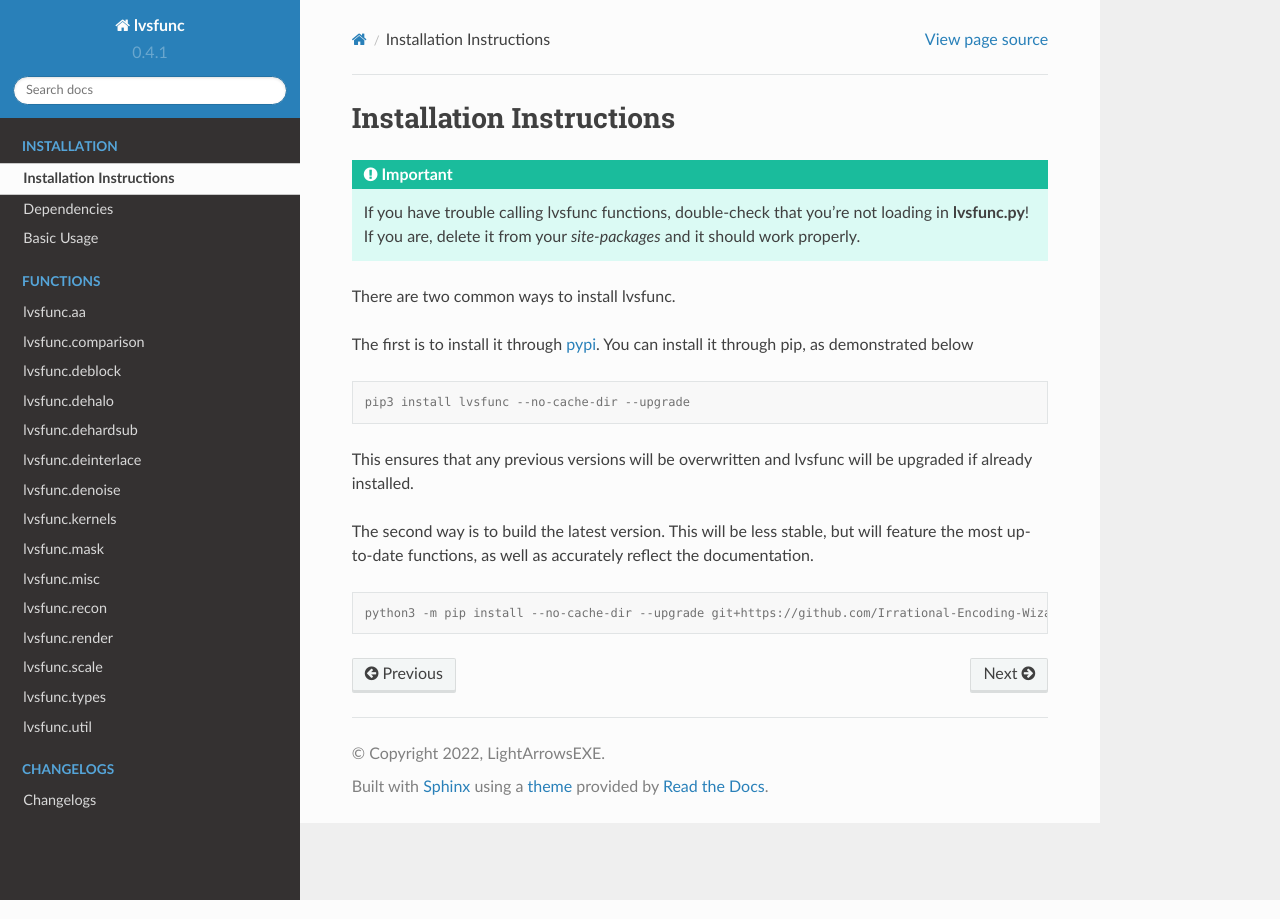
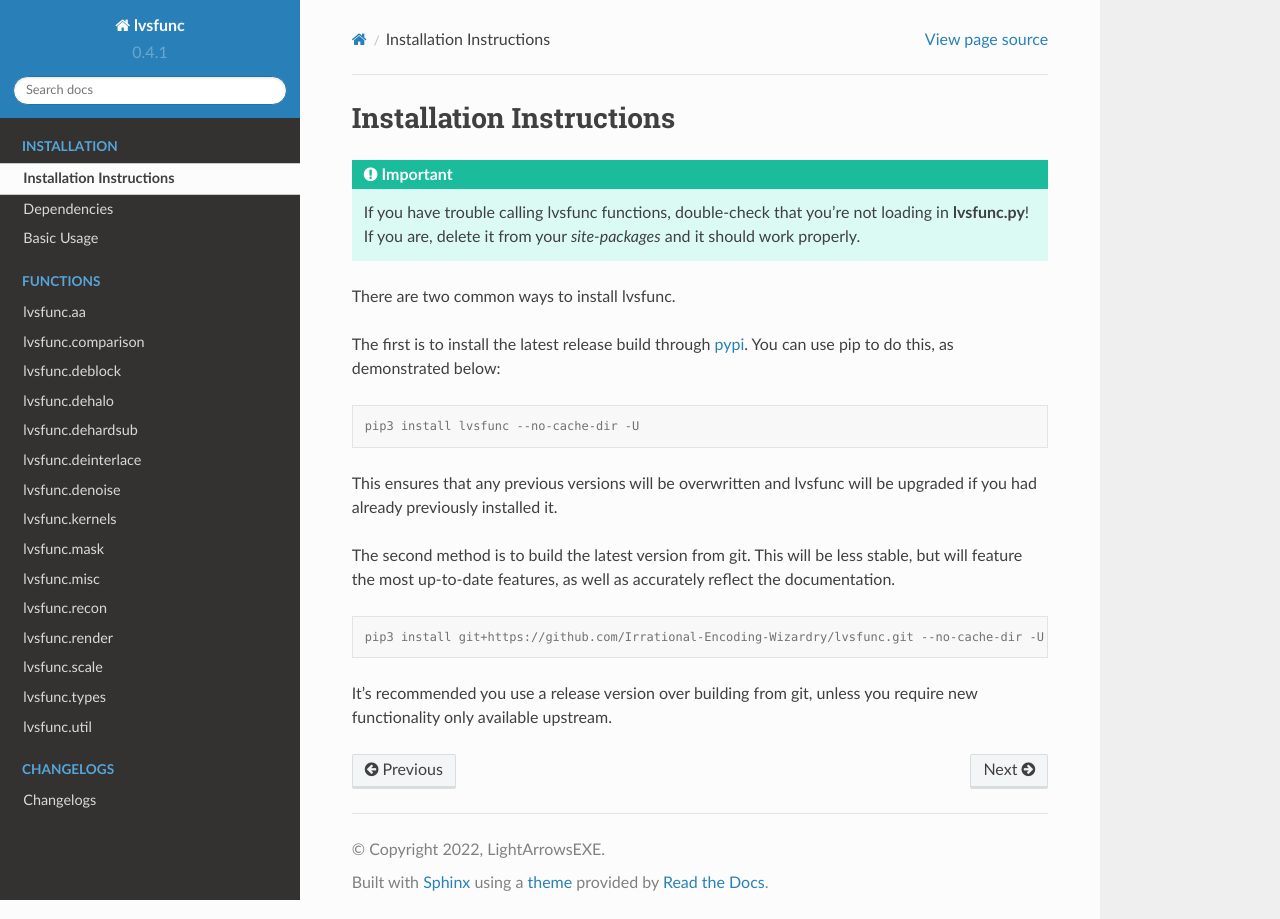
Before and after one commit to Jaded-Encoding-Thaumaturgy/lvsfunc, a Sphinx documentation site: the page built from docs/installation/install.rst, in a window 1280 px wide. Built offline with Sphinx 7.4.7 and the Read the Docs theme 2.0.0, drawn with Linux system fonts in a browser that asks for light colours.

Commit message:
Docs: Minor updates

```diff
--- a/docs/changelogs/changelogs.rst
+++ b/docs/changelogs/changelogs.rst
@@ -323,4 +323,8 @@ Updates to functions:
 
 ------------------
 
-Start of changelogs
+Older Versions
+^^^^^^^^^^^^^^
+
+This is the bottom of the changelogs.
+`lvsfunc` was undocumented before this version.
--- a/docs/installation/install.rst
+++ b/docs/installation/install.rst
@@ -8,22 +8,25 @@ Installation Instructions
 
 There are two common ways to install lvsfunc.
 
-The first is to install it through `pypi <https://pypi.org/project/lvsfunc/>`_.
-You can install it through pip, as demonstrated below
+The first is to install the latest release build through `pypi <https://pypi.org/project/lvsfunc/>`_.
+You can use pip to do this, as demonstrated below:
 
 
 .. code-block:: console
 
-    pip3 install lvsfunc --no-cache-dir --upgrade
+    pip3 install lvsfunc --no-cache-dir -U
 
 This ensures that any previous versions will be overwritten
-and lvsfunc will be upgraded if already installed.
+and lvsfunc will be upgraded if you had already previously installed it.
 
-The second way is to build the latest version.
+The second method is to build the latest version from git.
 This will be less stable,
-but will feature the most up-to-date functions,
+but will feature the most up-to-date features,
 as well as accurately reflect the documentation.
 
 .. code-block:: console
 
-    python3 -m pip install --no-cache-dir --upgrade git+https://github.com/Irrational-Encoding-Wizardry/lvsfunc.git -U
+    pip3 install git+https://github.com/Irrational-Encoding-Wizardry/lvsfunc.git --no-cache-dir -U
+
+It's recommended you use a release version over building from git,
+unless you require new functionality only available upstream.
```
Also changed, not shown: 6 other files.
